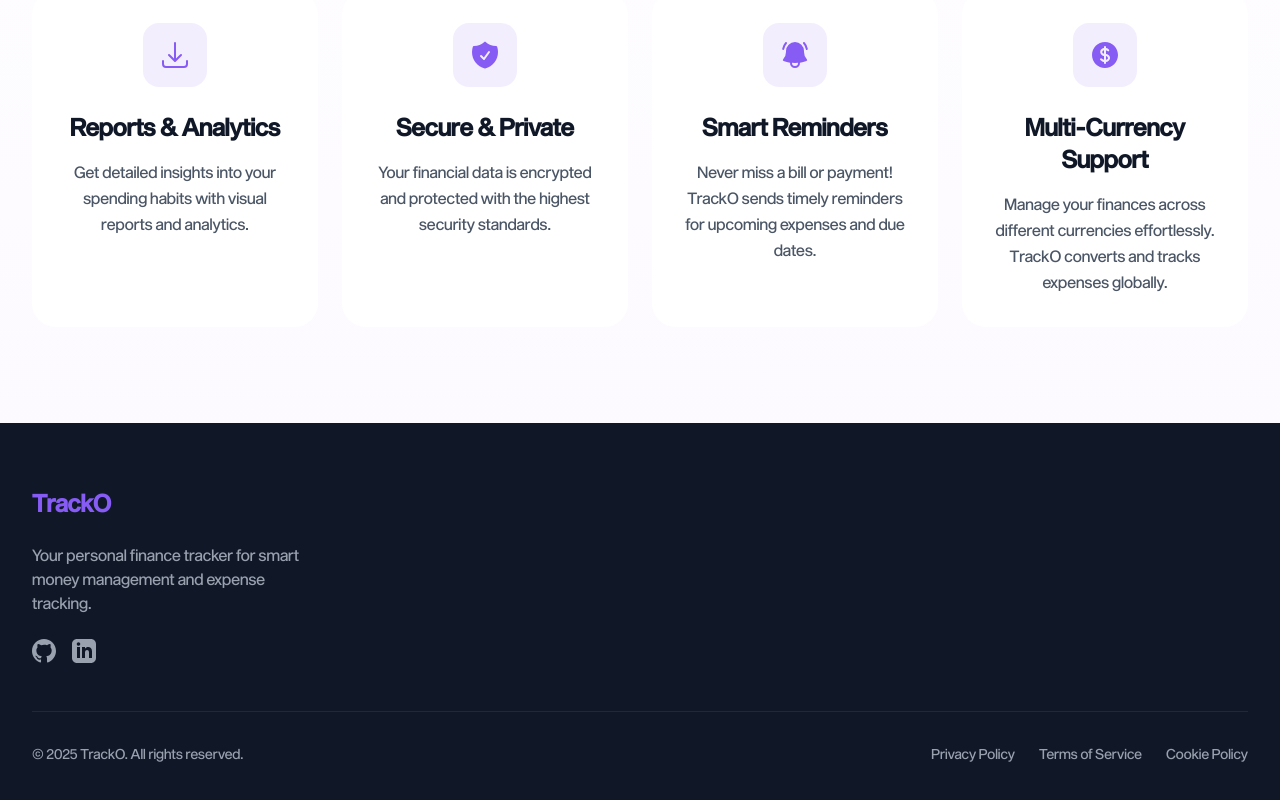
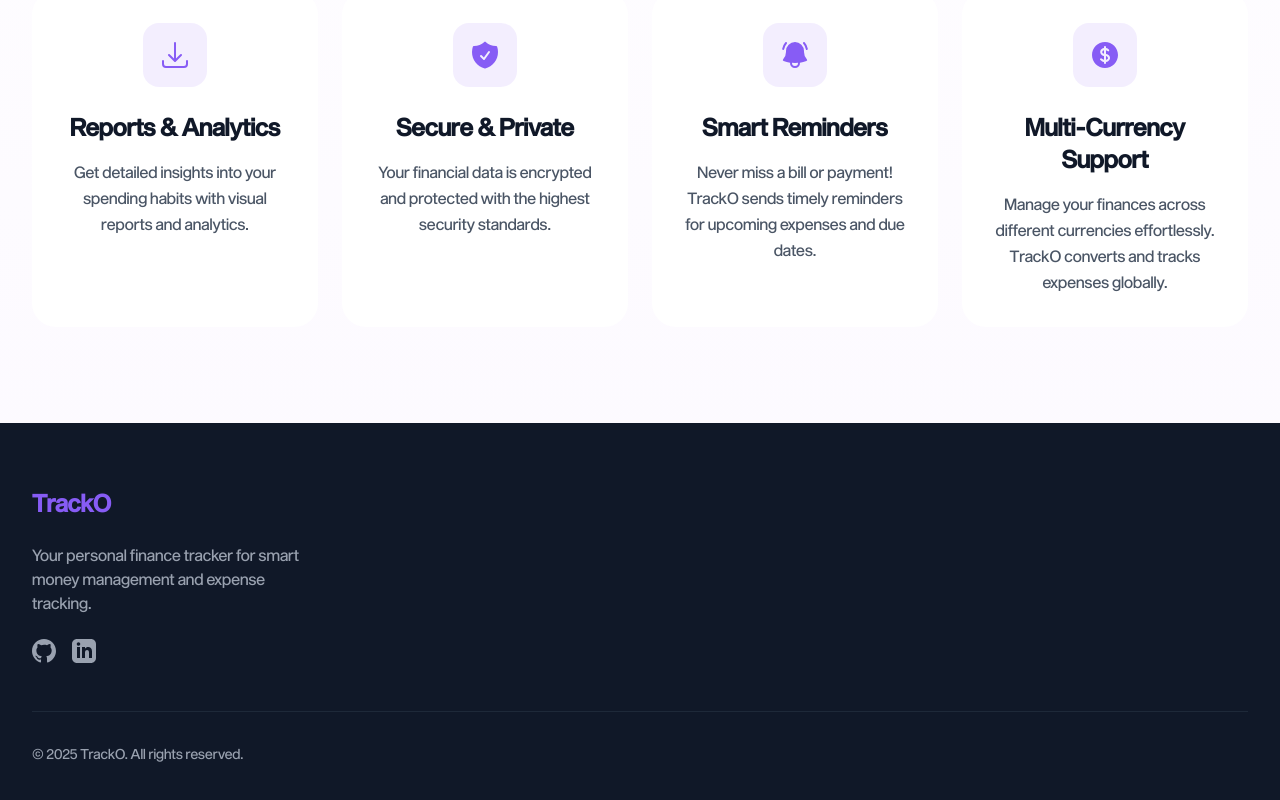
Before and after one commit to SreejaSadhu/TrackO, a React (Vite) app in the folder frontend/expense-tracker/: page / in a window 1280 px wide. Shown: the part 2319-3119 px from the top of the page. Built offline with nearby package versions, Linux system fonts and the light colour scheme; no server answers.

Commit message:
limiting relay time

```diff
--- a/frontend/expense-tracker/src/components/Landing/Footer.jsx
+++ b/frontend/expense-tracker/src/components/Landing/Footer.jsx
@@ -34,17 +34,6 @@
             <p className="text-gray-400 text-sm">
               © {new Date().getFullYear()} TrackO. All rights reserved.
             </p>
-            <div className="flex space-x-6">
-              <Link to="/privacy" className="text-gray-400 hover:text-primary text-sm transition-colors">
-                Privacy Policy
-              </Link>
-              <Link to="/terms" className="text-gray-400 hover:text-primary text-sm transition-colors">
-                Terms of Service
-              </Link>
-              <Link to="/cookies" className="text-gray-400 hover:text-primary text-sm transition-colors">
-                Cookie Policy
-              </Link>
-            </div>
           </div>
         </div>
       </div>
```
